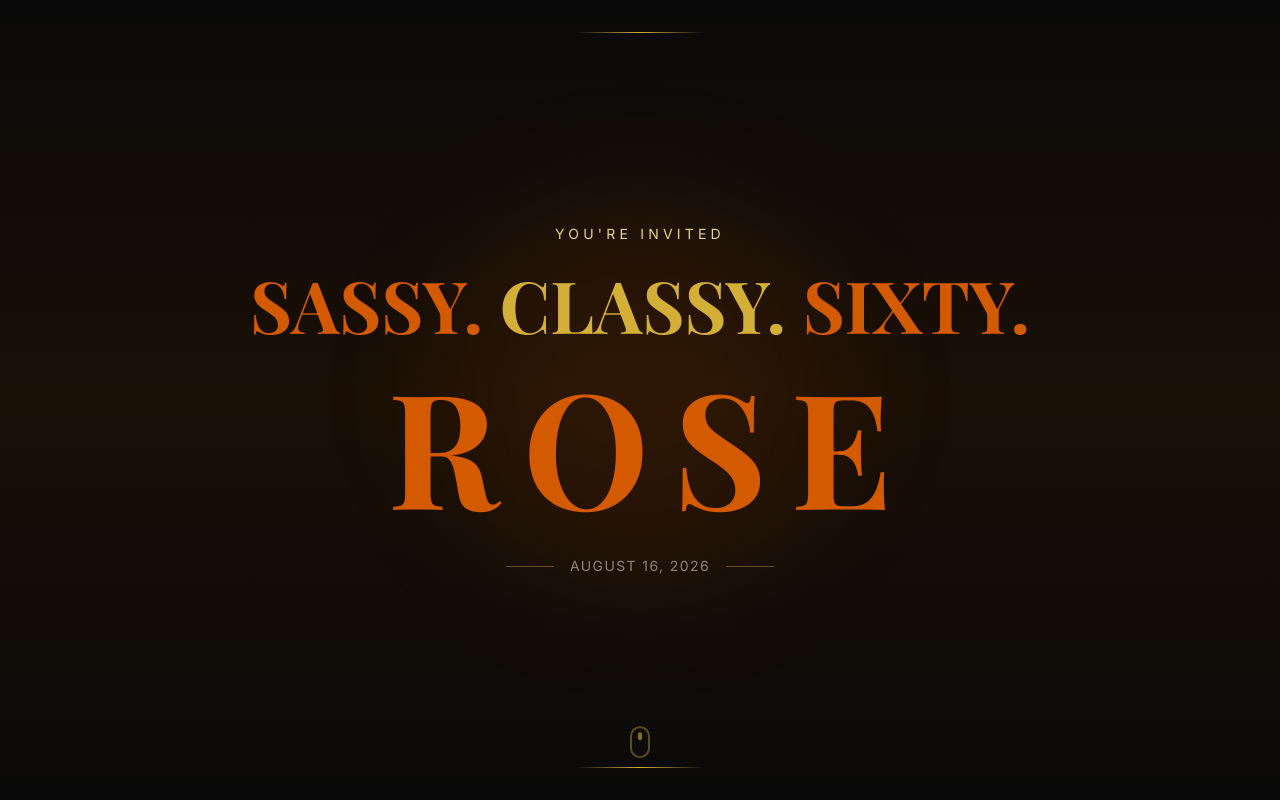
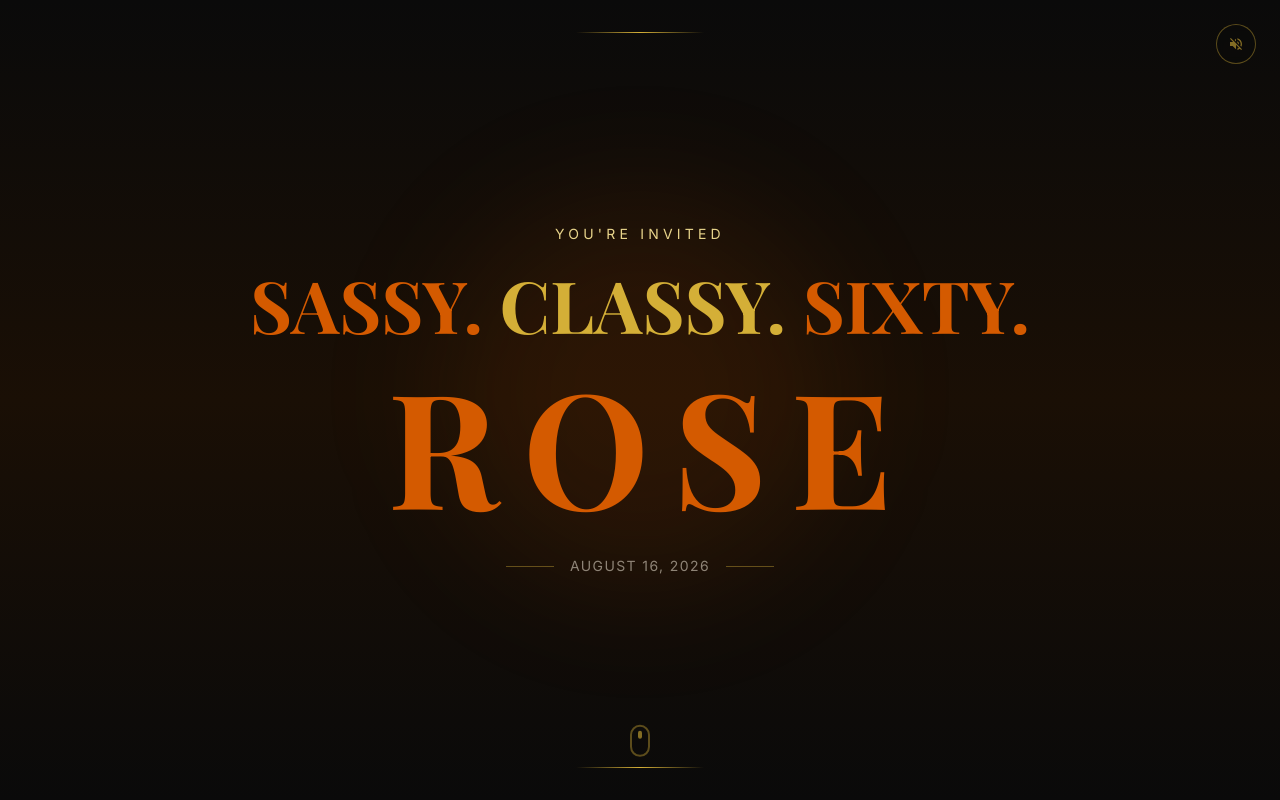
Before and after one commit to Karllouise-code/tita-rsvp-bday, a React (Vite) app: page / in a window 1280 px wide. Shown: the top 800 px of the page. Built offline with nearby package versions, Linux system fonts and the light colour scheme.

Commit message:
feat: autoplay music muted with mute toggle in Hero

```diff
--- a/src/App.jsx
+++ b/src/App.jsx
@@ -1,3 +1,4 @@
+import { useState, useRef, useEffect } from 'react'
 import Hero from './components/Hero'
 import WelcomeMessage from './components/WelcomeMessage'
 import EventDetails from './components/EventDetails'
@@ -7,9 +8,32 @@ import RSVPForm from './components/RSVPForm'
 import Footer from './components/Footer'
 
 function App() {
+  const [isMuted, setIsMuted] = useState(true)
+  const audioRef = useRef(null)
+
+  useEffect(() => {
+    if (audioRef.current) {
+      audioRef.current.volume = 0.5
+    }
+  }, [])
+
+  const toggleMute = () => {
+    if (!audioRef.current) return
+    if (isMuted) {
+      audioRef.current.play().catch(() => {})
+    }
+    audioRef.current.muted = !audioRef.current.muted
+    setIsMuted(!isMuted)
+  }
+
   return (
     <div className="min-h-screen bg-black text-cream font-body">
-      <Hero />
+      {/* Background music - autoplay muted */}
+      <audio ref={audioRef} loop muted autoPlay>
+        <source src="/music/background.mp3" type="audio/mpeg" />
+      </audio>
+
+      <Hero isMuted={isMuted} toggleMute={toggleMute} />
       <WelcomeMessage />
       <EventDetails />
       <PhotoGallery />
--- a/src/components/Footer.jsx
+++ b/src/components/Footer.jsx
@@ -1,20 +1,6 @@
-import { useState, useRef } from 'react'
 import { motion } from 'framer-motion'
 
 const Footer = () => {
-  const [isPlaying, setIsPlaying] = useState(false)
-  const audioRef = useRef(null)
-
-  const toggleMusic = () => {
-    if (!audioRef.current) return
-    if (isPlaying) {
-      audioRef.current.pause()
-    } else {
-      audioRef.current.play()
-    }
-    setIsPlaying(!isPlaying)
-  }
-
   const handleShare = async () => {
     const shareData = {
       title: "Rose's 60th Birthday Celebration",
@@ -37,12 +23,6 @@ const Footer = () => {
 
   return (
     <footer className="py-16 px-4 border-t border-gold/20">
-      {/* Background music — user provides audio file */}
-      <audio ref={audioRef} loop>
-        {/* TODO: Add your music file to public/music/background.mp3 */}
-        <source src="/music/background.mp3" type="audio/mpeg" />
-      </audio>
-
       <motion.div
         initial={{ opacity: 0 }}
         whileInView={{ opacity: 1 }}
@@ -65,30 +45,6 @@ const Footer = () => {
           </motion.button>
         </div>
 
-        {/* Music Toggle */}
-        <div>
-          <motion.button
-            whileHover={{ scale: 1.1 }}
-            whileTap={{ scale: 0.9 }}
-            onClick={toggleMusic}
-            className="w-12 h-12 rounded-full border border-gold/40 flex items-center justify-center text-gold/60 hover:text-gold hover:border-gold transition-colors mx-auto"
-            title={isPlaying ? 'Pause music' : 'Play music'}
-          >
-            {isPlaying ? (
-              <svg className="w-5 h-5" fill="currentColor" viewBox="0 0 24 24">
-                <path d="M6 4h4v16H6V4zm8 0h4v16h-4V4z" />
-              </svg>
-            ) : (
-              <svg className="w-5 h-5" fill="currentColor" viewBox="0 0 24 24">
-                <path d="M3 9v6h4l5 5V4L7 9H3zm13.5 3c0-1.77-1.02-3.29-2.5-4.03v8.05c1.48-.73 2.5-2.25 2.5-4.02zM14 3.23v2.06c2.89.86 5 3.54 5 6.71s-2.11 5.85-5 6.71v2.06c4.01-.91 7-4.49 7-8.77s-2.99-7.86-7-8.77z" />
-              </svg>
-            )}
-          </motion.button>
-          <p className="text-cream/30 text-xs mt-2">
-            {isPlaying ? 'Playing' : 'Click for music'}
-          </p>
-        </div>
-
         {/* Credits */}
         <div className="pt-8">
           <div className="flex items-center justify-center gap-4 mb-4">
--- a/src/components/Hero.jsx
+++ b/src/components/Hero.jsx
@@ -1,6 +1,7 @@
-import { motion } from 'framer-motion'
+import { useState, useRef, useEffect } from 'react'
+import { motion, AnimatePresence } from 'framer-motion'
 
-const Hero = () => {
+const Hero = ({ isMuted, toggleMute }) => {
   return (
     <section className="relative min-h-screen flex items-center justify-center overflow-hidden">
       {/* Dark gradient background with subtle orange warmth */}
@@ -11,6 +12,26 @@ const Hero = () => {
 
       {/* Ornamental gold line top */}
       <div className="absolute top-8 left-1/2 -translate-x-1/2 w-32 h-px bg-gradient-to-r from-transparent via-gold to-transparent" />
+
+      {/* Mute/Unmute button */}
+      <motion.button
+        initial={{ opacity: 0 }}
+        animate={{ opacity: 1 }}
+        transition={{ delay: 2, duration: 0.5 }}
+        onClick={toggleMute}
+        className="absolute top-6 right-6 z-20 w-10 h-10 rounded-full border border-gold/40 flex items-center justify-center text-gold/60 hover:text-gold hover:border-gold transition-colors bg-black/40 backdrop-blur-sm"
+        title={isMuted ? 'Unmute music' : 'Mute music'}
+      >
+        {isMuted ? (
+          <svg className="w-4 h-4" fill="currentColor" viewBox="0 0 24 24">
+            <path d="M16.5 12c0-1.77-1.02-3.29-2.5-4.03v2.21l2.45 2.45c.03-.2.05-.41.05-.63zm2.5 0c0 .94-.2 1.82-.54 2.64l1.51 1.51C20.63 14.91 21 13.5 21 12c0-4.28-2.99-7.86-7-8.77v2.06c2.89.86 5 3.54 5 6.71zM4.27 3L3 4.27 7.73 9H3v6h4l5 5v-6.73l4.25 4.25c-.67.52-1.42.93-2.25 1.18v2.06c1.38-.31 2.63-.95 3.69-1.81L19.73 21 21 19.73l-9-9L4.27 3zM12 4L9.91 6.09 12 8.18V4z" />
+          </svg>
+        ) : (
+          <svg className="w-4 h-4" fill="currentColor" viewBox="0 0 24 24">
+            <path d="M3 9v6h4l5 5V4L7 9H3zm13.5 3c0-1.77-1.02-3.29-2.5-4.03v8.05c1.48-.73 2.5-2.25 2.5-4.02zM14 3.23v2.06c2.89.86 5 3.54 5 6.71s-2.11 5.85-5 6.71v2.06c4.01-.91 7-4.49 7-8.77s-2.99-7.86-7-8.77z" />
+          </svg>
+        )}
+      </motion.button>
 
       {/* Content */}
       <div className="relative z-10 text-center px-4">
```
